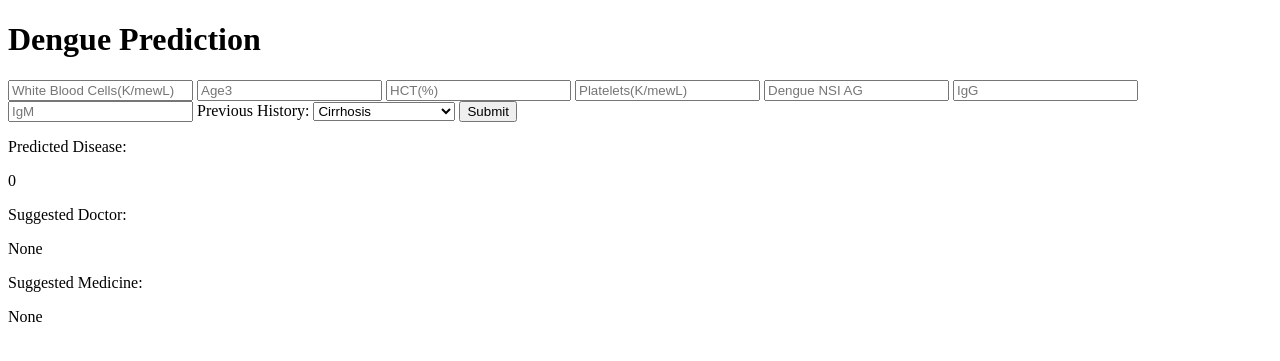
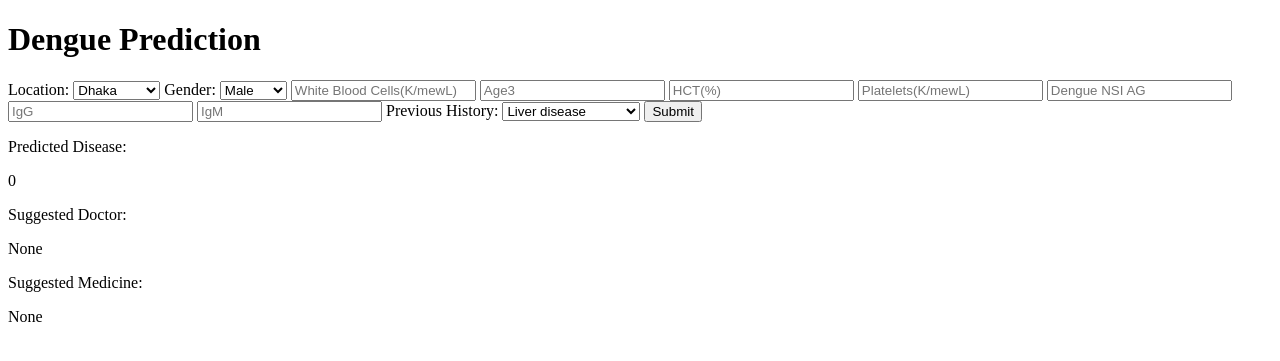
Before and after one commit to Ekram007/Disease-Prediction-Suggestion, a Flask app: page /dengue in a window 1280 px wide. Shown: the top 361 px of the page. Run offline with Flask 2, Linux system fonts and the light colour scheme; parts of the project's set-up code (start-up, migrations or seed data) failed here and were passed over.

Commit message:
Update dengue.html

```diff
--- a/templates/dengue.html
+++ b/templates/dengue.html
@@ -11,6 +11,26 @@
     <h1>Dengue Prediction</h1>
 
     <form action="/dengue" method="post">
+
+        <label for="location">Location: </label>
+        <select id="location" name="location">
+            <option value="Dhaka">Dhaka</option>
+            <option value="Chittagong">Chittagong</option>
+            <option value="Thyroid">Thyroid</option>
+            <option value="Sylhet">Sylhet</option>
+            <option value="Comilla">Comilla</option>
+            <option value="Rangpur">Rangpur</option>
+            <option value="Rajshahi">Rajshahi</option>
+            <option value="Barishal">Barishal</option>
+            <option value="Khulna">Khulna</option>
+        </select>
+
+        <label for="gender">Gender: </label>
+        <select id="gender" name="gender">
+            <option value="Male">Male</option>
+            <option value="Female">Female</option>
+        </select>
+
         <input type="number" name= "feature1" placeholder="White Blood Cells(K/mewL)">
         <input type="number" name= "feature2" placeholder="Age3">
         <input type="number" name= "feature3" placeholder="HCT(%)">
@@ -21,17 +41,17 @@
 
         <label for="prev_history">Previous History: </label>
         <select id="prev_history" name="prev_history">
-            <option value="Cirrhosis">Cirrhosis</option>
+            <option value="Cirrhosis">Liver disease</option>
             <option value="Diabetes Mellitus">Diabetes Mellitus</option>
             <option value="Thyroid">Thyroid</option>
-            <option value="Glomeroulonephritis">Glomeroulonephritis</option>
+            <option value="Glomeroulonephritis">Kidney disease </option>
             <option value="Carcinoma">Carcinoma</option>
             <option value="Pregnancy">Pregnancy</option>
-            <option value="Arrythmia">Arrythmia</option>
+            <option value="Arrythmia">Heart disease</option>
+            <option value="Bone Pain">Bone Pain</option>
             <option value="Measles">Measles</option>
             <option value="Pulmonary Disease">Pulmonary Disease</option>
             <option value="Others">Others</option>
-
         </select>
 
         <input type="submit">
```
